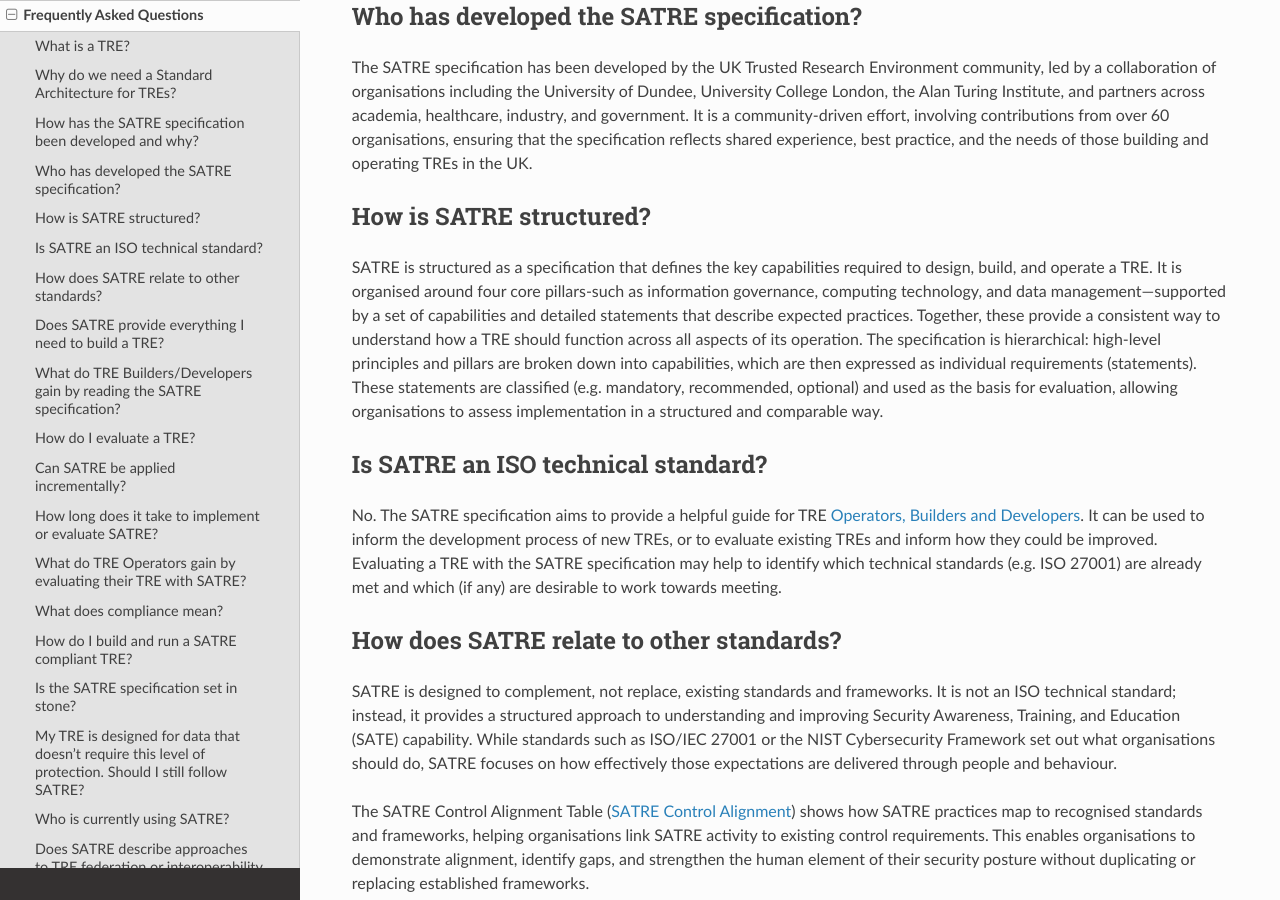
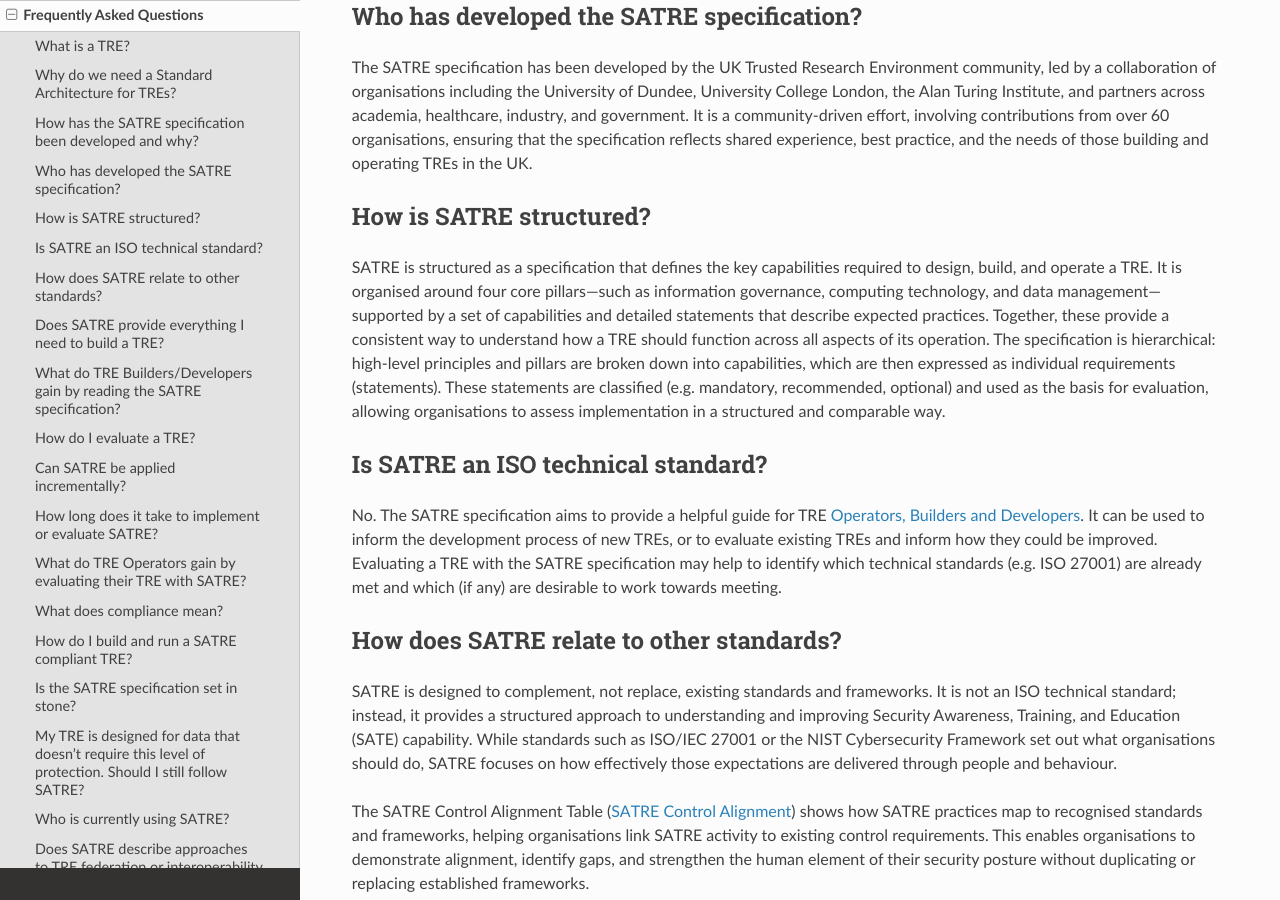
Before and after one commit to sa-tre/satre-specification, a Sphinx documentation site: the page built from docs/source/faqs.md, in a window 1280 px wide and 900 px high, scrolled down 1384 px. Built offline with Sphinx 7.4.7 and the Read the Docs theme 3.1.0, drawn with Linux system fonts in a browser that asks for light colours.

```diff
--- a/docs/source/faqs.md
+++ b/docs/source/faqs.md
@@ -61,7 +61,7 @@ It is a community‑driven effort, involving contributions from over 60 organisa
 
 ## How is SATRE structured?
 
-SATRE is structured as a specification that defines the key capabilities required to design, build, and operate a TRE. It is organised around four core pillars-such as information governance, computing technology, and data management—supported by a set of capabilities and detailed statements that describe expected practices. Together, these provide a consistent way to understand how a TRE should function across all aspects of its operation.
+SATRE is structured as a specification that defines the key capabilities required to design, build, and operate a TRE. It is organised around four core pillars—such as information governance, computing technology, and data management—supported by a set of capabilities and detailed statements that describe expected practices. Together, these provide a consistent way to understand how a TRE should function across all aspects of its operation.
 The specification is hierarchical: high-level principles and pillars are broken down into capabilities, which are then expressed as individual requirements (statements). These statements are classified (e.g. mandatory, recommended, optional) and used as the basis for evaluation, allowing organisations to assess implementation in a structured and comparable way.
 
 (is_standard)=
```
